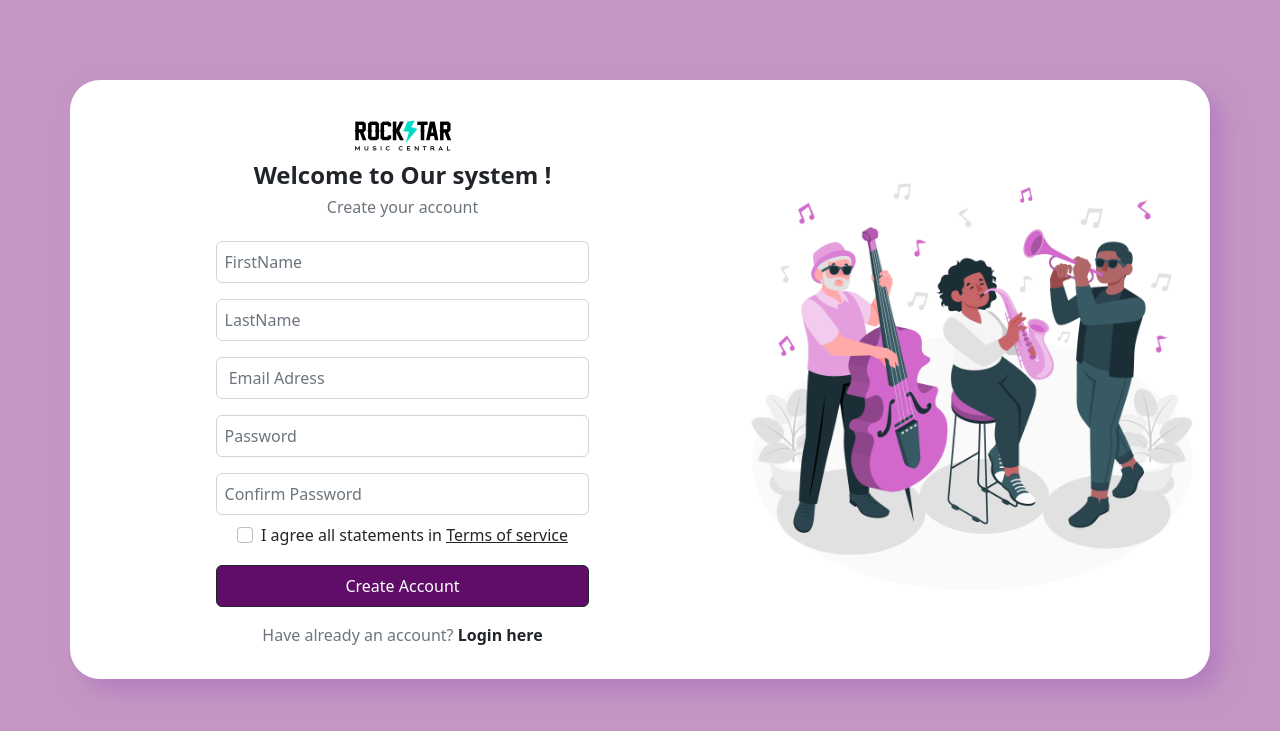
After one commit to BEHJAOUMAIMA/Gestion-des-instruments-de-musique, a PHP site: page /signup.php in a window 1280 px wide. The commit adds this page. Shown: the top 731 px of the page. Run offline with PHP 8.4, Linux system fonts and the light colour scheme; some libraries are stand-ins or nearby versions.

Commit message:
register an validation js

```diff
--- a/login.css
+++ b/login.css
@@ -14,7 +14,7 @@ body {
     box-shadow: 12px 12px 22px grey;
 }
 
-#login {
+#imgLogin {
     border-radius: 30px;
 }
 
--- /dev/null
+++ b/signup.css
@@ -0,0 +1,34 @@
+* {
+    padding: 0;
+    margin: 0;
+    box-sizing: border-box;
+}
+
+body {
+    background-color: rgb(195, 151, 194);
+}
+
+#imgRegister {
+    border-radius: 30px;
+}
+
+.row {
+    background-color: rgb(255, 255, 255);
+    border-radius: 30px;
+    box-shadow: 12px 12px 22px rgb(182, 125, 193);
+}
+
+#logo {
+    width: 100px;
+}
+
+#btn2:hover {
+    background-color: white;
+    border: 3px solid rgb(96, 13, 105);
+    color: rgb(96, 13, 105);
+    font-weight: bolder;
+}
+
+#btn2 {
+    background-color: rgb(96, 13, 105);
+}
--- /dev/null
+++ b/signup.js
@@ -0,0 +1,72 @@
+const firstname = document.getElementById("firstname");
+const lastname = document.getElementById("lastname");
+const email = document.getElementById("email");
+const password = document.getElementById("password1");
+const passwordConfirmed = document.getElementById("password2");
+const form = document.getElementById("register");
+const errorFirstname = document.getElementById("errorFirstname");
+const errorLastname = document.getElementById("errorLastname");
+const errorEmail = document.getElementById("errorEmail");
+const errorPassword = document.getElementById("errorPassword1");
+const errorPasswordConfirmed = document.getElementById("errorPassword2");
+console.log(firstname);
+console.log(lastname);
+console.log(email);
+console.log(password);
+console.log(passwordConfirmed);
+console.log(form);
+console.log(errorFirstname);
+console.log(errorLastname);
+form.addEventListener("submit", (e) => {
+    var index = 0;
+    if (firstname.value === "" || firstname.value == null) {
+        index++;
+        firstname.classList.add("is-invalid");
+        errorFirstname.innerHTML = "Firstname is required to create your account.";
+    } else {
+        firstname.classList.remove("is-invalid")
+        firstname.classList.add("is-valid");
+        errorFirstname.innerHTML = "Looks Good !";
+    }
+    if (lastname.value === "" || lastname.value == null) {
+        index++;
+        lastname.classList.add("is-invalid");
+        errorLastname.innerHTML = "Lastname is required to create your account.";
+    } else {
+        lastname.classList.remove("is-invalid")
+        lastname.classList.add("is-valid");
+        errorLastname.innerHTML = "Looks Good !";
+    }
+    if (email.value === "" || email.value == null) {
+        index++;
+        email.classList.add("is-invalid");
+        errorEmail.innerHTML = "Adress email is required to create your account.";
+    } else {
+        email.classList.remove("is-invalid")
+        email.classList.add("is-valid");
+        errorEmail.innerHTML = "Looks Good !";
+    }
+
+    if (password.value === "" || password.value == null) {
+        index++;
+        password.classList.add("is-invalid");
+        errorPassword.innerHTML = "Enter a valid password !!";
+    } else {
+        password.classList.remove("is-invalid")
+        password.classList.add("is-valid");
+        errorPassword.innerHTML = "Looks Good !";
+    }
+    if ((passwordConfirmed.value === "" || passwordConfirmed.value == null) || passwordConfirmed.value !== password.value) {
+        index++;
+        passwordConfirmed.classList.add("is-invalid");
+        errorPasswordConfirmed.innerHTML = "Passwords doesn't match !!";
+    } else {
+        passwordConfirmed.classList.remove("is-invalid")
+        passwordConfirmed.classList.add("is-valid");
+        errorPasswordConfirmed.innerHTML = "Looks Good !";
+    }
+    if (index > 0) {
+        e.preventDefault();
+    }
+
+});
--- /dev/null
+++ b/signup.php
@@ -0,0 +1,73 @@
+<!DOCTYPE html>
+<html lang="en">
+<head>
+    <meta charset="UTF-8">
+    <meta http-equiv="X-UA-Compatible" content="IE=edge">
+    <meta name="viewport" content="width=device-width, initial-scale=1.0">
+    <link href="https://cdn.jsdelivr.net/npm/bootstrap@5.2.2/dist/css/bootstrap.min.css" rel="stylesheet" integrity="sha384-Zenh87qX5JnK2Jl0vWa8Ck2rdkQ2Bzep5IDxbcnCeuOxjzrPF/et3URy9Bv1WTRi" crossorigin="anonymous">
+    <link rel="stylesheet" href="https://cdn.jsdelivr.net/npm/bootstrap-icons@1.3.0/font/bootstrap-icons.css">
+    <link rel="stylesheet" href="signup.css">
+    <title>Register</title>
+</head>
+<body>
+<section class="form pt-2 mt-4 mx-5">
+    <div class="container mt-5 text-center">
+        <div class="row no-gutters">
+            <div class="col-lg-7 mt-4">
+                <img id="logo" src="assets/img/logo.png" class="mt-3" alt="">
+                <h4 class="fw-bold mt-2">Welcome to Our system !</h4>
+                <h6 class="fst-lighter text-secondary mb-3">Create your account</h6>
+                <form id="register" class="">
+                    <div class="form-row d-flex justify-content-center align-items-center">
+                        <div class="col-sm-12 col-md-11 col-lg-7">
+                            <input id="firstname" type="text" placeholder="FirstName" class="form-control my-2 p-2">
+                            <div id="errorFirstname" class="form-text text-start"></div>
+                        </div>
+                    </div>
+                    <div class="form-row d-flex justify-content-center align-items-center">
+                        <div class="col-sm-12 col-md-11 col-lg-7">
+                            <input id="lastname" type="text" placeholder="LastName" class="form-control my-2 p-2">
+                            <div id="errorLastname" class="form-text text-start"></div>
+                        </div>
+                    </div>
+                    <div class="form-row d-flex justify-content-center align-items-center">
+                        <div class="col-sm-12 col-md-11 col-lg-7">
+                            <input id="email" type="email" placeholder=" Email Adress" class="form-control my-2 p-2">
+                            <div id="errorEmail" class="form-text text-start"></div>
+                        </div>
+                    </div>
+                    <div class="form-row d-flex justify-content-center align-items-center">
+                        <div class="col-sm-12 col-md-11 col-lg-7">
+                            <input id="password1" type="password" placeholder="Password" class="form-control my-2 p-2">
+                            <div id="errorPassword1" class="form-text text-start"></div>
+                        </div>
+                    </div>
+                    <div class="form-row d-flex justify-content-center align-items-center">
+                        <div class="col-sm-12 col-md-11 col-lg-7">
+                            <input id="password2" type="password" placeholder="Confirm Password" class="form-control my-2 p-2">
+                            <div id="errorPassword2" class="form-text text-start"></div>
+                        </div>
+                    </div>
+                    <div class="form-check d-flex justify-content-center">
+                        <input class="form-check-input me-2" type="checkbox" value="" id="form2Example3cg" />
+                        <label class="form-check-label" for="form2Example3g">I agree all statements in <a href="#" class="text-body"><u>Terms of service</u></a></label>
+                    </div>
+                    <div class="form-row d-flex justify-content-center align-items-center">
+                        <div class="col-sm-12 col-md-11 col-lg-7">
+                            <button id="btn2" name="register" type="submit" class="btn btn-dark w-100 mt-3 p-2">Create Account</button>
+                        </div>
+                    </div>
+                    <p class="text-center text-muted mt-2 mb-4 p-2">Have already an account? <a href="#" class="fw-bold text-body text-decoration-none">Login here</a></p>
+                </form>
+            </div>
+            <div class=" d-lg-flex justify-content-center align-items-center d-none d-lg-block col-lg-5 no-gutters">
+                    <img id="imgRegister" src="assets/img/register.jpg" class="img-fluid" alt="">
+            </div>
+         </div>
+    </div>
+</section>
+</body>
+<script src="signup.js"></script>
+<!-- JavaScript Bundle with Popper -->
+<script src="https://cdn.jsdelivr.net/npm/bootstrap@5.2.2/dist/js/bootstrap.bundle.min.js" integrity="sha384-OERcA2EqjJCMA+/3y+gxIOqMEjwtxJY7qPCqsdltbNJuaOe923+mo//f6V8Qbsw3" crossorigin="anonymous"></script>
+</html>
```
Also changed, not shown: login.html (deleted, +0 -54 lines), login.js (added, +60 -0 lines), login.php (added, +62 -0 lines), assets/img/6303911.jpg (added), assets/img/register.jpg (added), assets/img/signup.jpg (added), scripts.js (deleted), scripts.php (deleted), signup.html (deleted).
